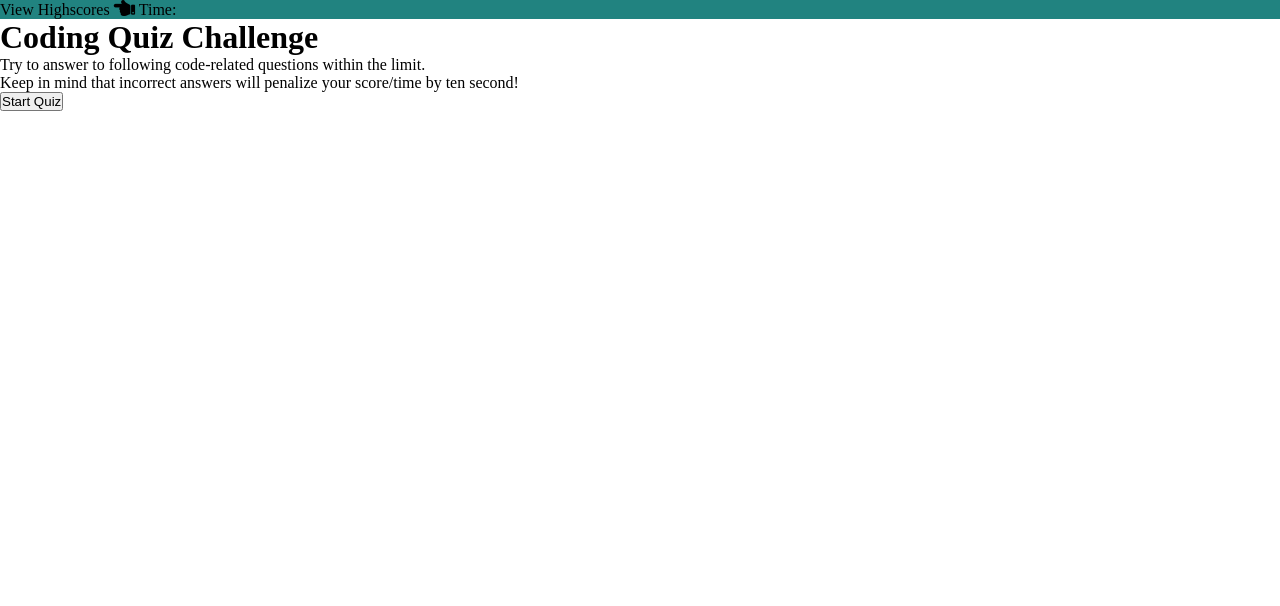
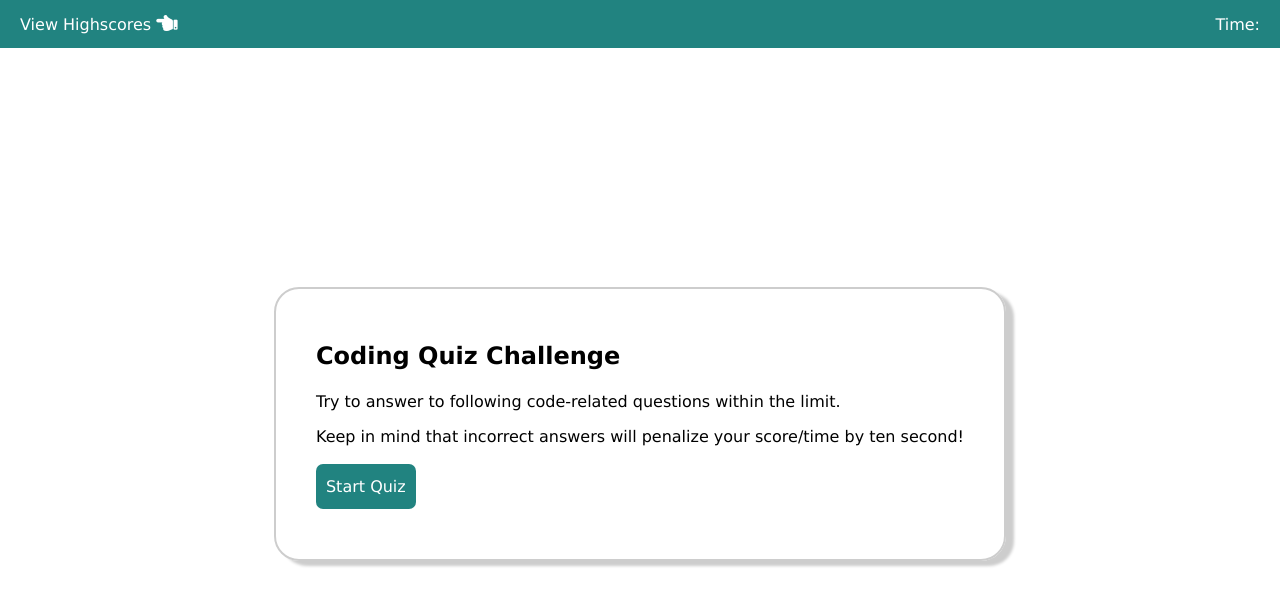
Before and after one commit to ManideepPaul/Quiz_app, a plain HTML site: page index.html in a window 1280 px wide. Drawn offline with Linux system fonts and the light colour scheme.

Commit message:
Page structure and design completed

```diff
--- a/assets/style.css
+++ b/assets/style.css
@@ -2,8 +2,46 @@
   margin: 0;
   padding: 0;
   box-sizing: border-box;
+  font-family: Verdana, Geneva, Tahoma, sans-serif;
+  font-size: 16px;
+  line-height: 35px;
 }
 
 .navBar {
   background-color: #218380;
+  height: 6vh;
+  color: #ffffff;
+  display: flex;
+  justify-content: space-between;
+  align-items: center;
+  padding: 0 20px;
 }
+
+.mainContainer {
+  display: flex;
+  align-items: center;
+  justify-content: center;
+  height: 94vh;
+}
+
+h1{
+  font-size: 24px;
+  margin-bottom: 10px;
+}
+
+.btn {
+  background-color:#218380;
+  border: none;
+  outline: none;
+  border-radius: 7px;
+  padding: 5px 10px;
+  color: #ffffff;
+  margin-top: 10px;
+}
+
+.displayBox {
+  border: 2px solid rgb(205, 205, 205);
+  box-shadow: 8px 5px 3px rgb(205, 205, 205);
+  padding: 50px 40px;
+  border-radius: 25px;
+}
--- a/index.html
+++ b/index.html
@@ -33,7 +33,7 @@
             Keep in mind that incorrect answers will penalize your score/time by
             ten second!
           </p>
-          <button class="start">Start Quiz</button>
+          <button class=" btn start">Start Quiz</button>
         </div>
       </div>
     </main>
```
